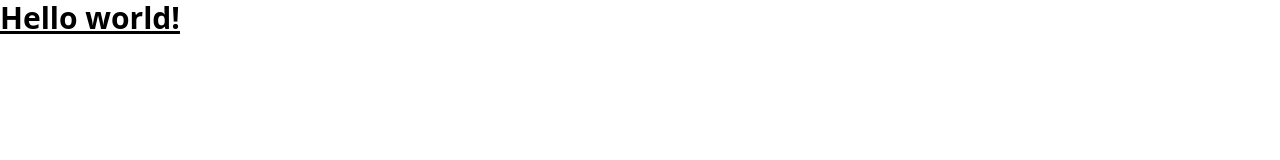
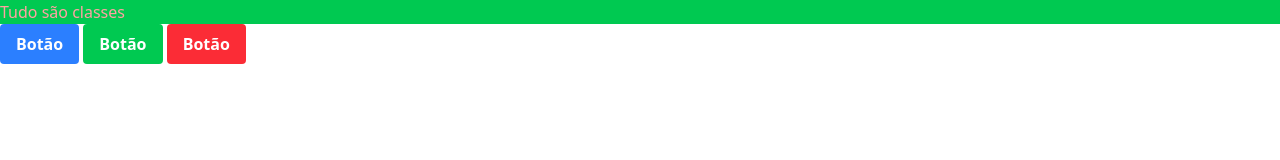
Before and after one commit to mendsaleixo/jornada-tailwind, a website: page projeto01/src/index.html in a window 1280 px wide. Drawn offline with Linux system fonts and the light colour scheme.

Commit message:
feat: conceitos iniciais

```diff
--- a/projeto01/src/index.html
+++ b/projeto01/src/index.html
@@ -1,12 +1,29 @@
 <!DOCTYPE html>
-<html lang="en">
+<html lang="pt-br">
   <head>
     <meta charset="UTF-8" />
     <meta name="viewport" content="width=device-width, initial-scale=1.0" />
     <link href="./output.css" rel="stylesheet" />
-    <title>Document</title>
+    <title>Conceitos fundamentais</title>
   </head>
   <body>
-    <h1 class="text-3xl font-bold underline">Hello world!</h1>
+    <h1 class="bg-green-500 text-red-300 hover:bg-red-300 hover:text-green-500">
+      Tudo são classes
+    </h1>
+    <button
+      class="bg-blue-500 hover:bg-blue-300 text-white font-bold py-2 px-4 rounded"
+    >
+      Botão
+    </button>
+    <button
+      class="bg-green-500 hover:bg-green-300 text-white font-bold py-2 px-4 rounded"
+    >
+      Botão
+    </button>
+    <button
+      class="bg-red-500 hover:bg-red-300 text-white font-bold py-2 px-4 rounded"
+    >
+      Botão
+    </button>
   </body>
 </html>
```
Also changed, not shown: projeto01/src/output.css.
